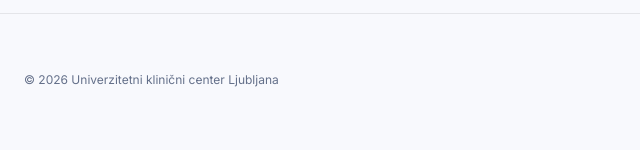
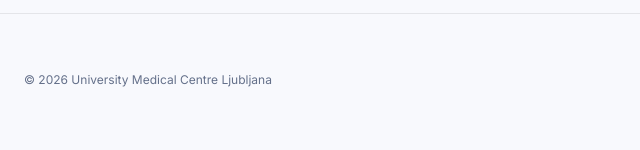
Before and after one commit to roksikonja/fh-peds, an Astro site: page /model in a window 1280 px wide. Shown: the part 1946-2096 px from the top of the page, 0-640 px from the left. Built offline with nearby package versions, Linux system fonts and the light colour scheme; Astro itself is replaced by a stand-in of ours.

Commit message:
copyright to eng

```diff
--- a/src/components/Footer.astro
+++ b/src/components/Footer.astro
@@ -11,7 +11,7 @@ const year = new Date().getFullYear();
 <footer class="site-footer">
   <div class="site-footer__inner">
     <p class="site-footer__copy">
-      &copy; {year} Univerzitetni klinični center Ljubljana
+      &copy; {year} University Medical Centre Ljubljana
     </p>
     <div class="site-footer__logos">
       <a href="https://www.kclj.si/" target="_blank" rel="noopener noreferrer" aria-label="Univerzitetni klinični center Ljubljana">
```
